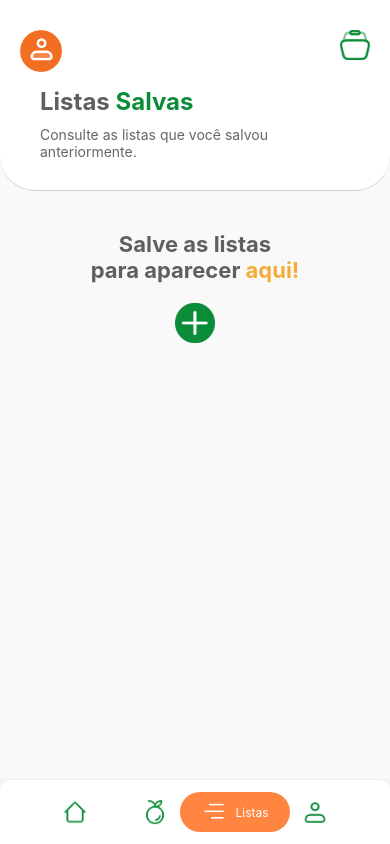
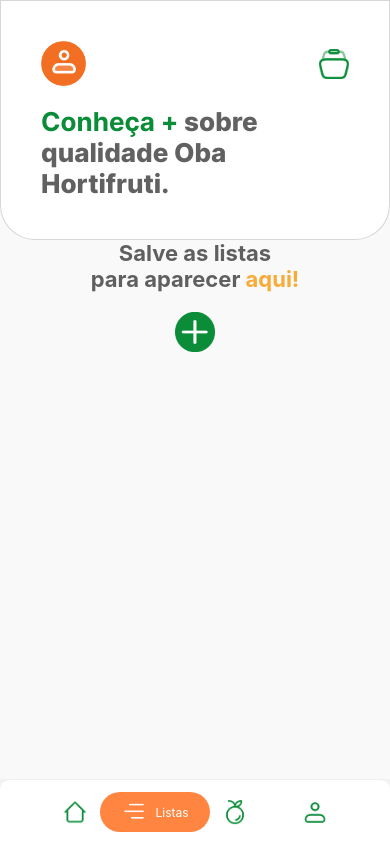
Before and after one commit to MariMari021/AllMarket, a React Native app: screen /ListaSalva in a window 390 px wide. Built offline with nearby package versions, Linux system fonts and the light colour scheme.

Commit message:
arrumando
commit pela liss

```diff
--- a/pages/index.js
+++ b/pages/index.js
@@ -21,7 +21,7 @@
     const [limiteUltrapassado, setLimiteUltrapassado] = useState(false); // Estado para controlar se o limite foi ultrapassado
     // Defina um estado para a quantidade do produto
     const [quantidade, setQuantidade] = useState('');
-    const [selectedCategory, setSelectedCategory] = useState('Categoria1'); // Define "Categoria1" como categoria inicial selecionada
+    const [selectedCategory, setSelectedCategory] = useState('Variados'); // Define "Categoria1" como categoria inicial selecionada
     const [scrollStates, setScrollStates] = useState({});
     const [nomeProduto, setNomeProduto] = useState('');
     const [modalAdicionarCardVisible, setModalAdicionarCardVisible] = useState(false);
@@ -229,21 +229,21 @@
 
     const getCategoryScrollView = (category) => {
         switch (category) {
-            case 'Categoria1':
+            case 'Variados':
                 return renderCategoryScrollView(category, require('../assets/imgCard1.png'));
-            case 'Categoria2':
+            case 'Hortifruti':
                 return renderCategoryScrollView(category, require('../assets/frutas.png'));
-            case 'Categoria3':
+            case 'Adega':
                 return renderCategoryScrollView(category, require('../assets/adega.png'));
-            case 'Categoria4':
+            case 'Padaria':
                 return renderCategoryScrollView(category, require('../assets/padaria.png'));
-            case 'Categoria5':
+            case 'Açougue':
                 return renderCategoryScrollView(category, require('../assets/acougue.png'));
-            case 'Categoria6':
+            case 'Mercearia':
                 return renderCategoryScrollView(category, require('../assets/mercearia.png'));
-            case 'Categoria7':
+            case 'Frios':
                 return renderCategoryScrollView(category, require('../assets/frios.png'));
-            case 'Categoria8':
+            case 'Outros':
                 return renderCategoryScrollView(category, require('../assets/outros.png'));
             // Adicione mais casos conforme necessário para outras categorias
             default:
@@ -494,11 +494,11 @@
                         <ScrollView horizontal={true} showsHorizontalScrollIndicator={false}>
                             <TouchableOpacity style={[
                                 styles.adicionarMercado,
-                                selectedCategory === 'Categoria1' && { backgroundColor: "#7DBF4E", borderColor: "white" },
-                            ]} onPress={() => handleCategoryPress('Categoria1')}>
+                                selectedCategory === 'Variados' && { backgroundColor: "#7DBF4E", borderColor: "white" },
+                            ]} onPress={() => handleCategoryPress('Variados')}>
                                 <Text style={[
                                     styles.adicionarMercadoTexto,
-                                    selectedCategory === 'Categoria1' && { color: 'white' },
+                                    selectedCategory === 'Variados' && { color: 'white' },
                                 ]}>
                                     Variados
                                 </Text>
@@ -506,77 +506,77 @@
                             <TouchableOpacity
                                 style={[
                                     styles.adicionarHortifruti,
-                                    selectedCategory === 'Categoria2' && { backgroundColor: "#7DBF4E", borderColor: "white" },
+                                    selectedCategory === 'Hortifruti' && { backgroundColor: "#7DBF4E", borderColor: "white" },
                                 ]}
-                                onPress={() => handleCategoryPress('Categoria2')}>
+                                onPress={() => handleCategoryPress('Hortifruti')}>
                                 <Text style={[
                                     styles.adicionarHortifrutiTexto,
-                                    selectedCategory === 'Categoria2' && { color: 'white' },
+                                    selectedCategory === 'Hortifruti' && { color: 'white' },
                                 ]}>Hortifruti</Text>
                             </TouchableOpacity>
 
                             <TouchableOpacity style={[
                                 styles.adicionarAdega,
-                                selectedCategory === 'Categoria3' && { backgroundColor: "#7DBF4E", borderColor: "white" },
-                            ]} onPress={() => handleCategoryPress('Categoria3')} >
+                                selectedCategory === 'Adega' && { backgroundColor: "#7DBF4E", borderColor: "white" },
+                            ]} onPress={() => handleCategoryPress('Adega')} >
                                 <Text style={[
                                     styles.adicionarAdegaTexto,
-                                    selectedCategory === 'Categoria3' && { color: 'white' },
+                                    selectedCategory === 'Adega' && { color: 'white' },
                                 ]}>
                                     Adega
                                 </Text>
                             </TouchableOpacity>
                             <TouchableOpacity style={[
                                 styles.adicionarPadaria,
-                                selectedCategory === 'Categoria4' && { backgroundColor: "#7DBF4E", borderColor: "white" },
-                            ]} onPress={() => handleCategoryPress('Categoria4')} >
+                                selectedCategory === 'Padaria' && { backgroundColor: "#7DBF4E", borderColor: "white" },
+                            ]} onPress={() => handleCategoryPress('Padaria')} >
                                 <Text style={[
                                     styles.adicionarPadariaTexto,
-                                    selectedCategory === 'Categoria4' && { color: 'white' },
+                                    selectedCategory === 'Padaria' && { color: 'white' },
                                 ]}>
                                     Padaria
                                 </Text>
                             </TouchableOpacity>
                             <TouchableOpacity style={[
                                 styles.adicionarAcougue,
-                                selectedCategory === 'Categoria5' && { backgroundColor: "#7DBF4E", borderColor: "white" },
-                            ]} onPress={() => handleCategoryPress('Categoria5')}>
+                                selectedCategory === 'Açougue' && { backgroundColor: "#7DBF4E", borderColor: "white" },
+                            ]} onPress={() => handleCategoryPress('Açougue')}>
                                 <Text style={[
                                     styles.adicionarAcougueTexto,
-                                    selectedCategory === 'Categoria5' && { color: 'white' },
+                                    selectedCategory === 'Açougue' && { color: 'white' },
                                 ]}>
                                     Açougue
                                 </Text>
                             </TouchableOpacity>
                             <TouchableOpacity style={[
                                 styles.adicionarMercearia,
-                                selectedCategory === 'Categoria6' && { backgroundColor: "#7DBF4E", borderColor: "white" },
-                            ]} onPress={() => handleCategoryPress('Categoria6')}>
+                                selectedCategory === 'Mercearia' && { backgroundColor: "#7DBF4E", borderColor: "white" },
+                            ]} onPress={() => handleCategoryPress('Mercearia')}>
                                 <Text style={[
                                     styles.adicionarMerceariaTexto,
-                                    selectedCategory === 'Categoria6' && { color: 'white' },
+                                    selectedCategory === 'Mercearia' && { color: 'white' },
                                 ]}>
                                     Mercearia
                                 </Text>
                             </TouchableOpacity>
                             <TouchableOpacity style={[
                                 styles.adicionarFrios,
-                                selectedCategory === 'Categoria7' && { backgroundColor: "#7DBF4E", borderColor: "white" },
-                            ]} onPress={() => handleCategoryPress('Categoria7')} >
+                                selectedCategory === 'Frios' && { backgroundColor: "#7DBF4E", borderColor: "white" },
+                            ]} onPress={() => handleCategoryPress('Frios')} >
                                 <Text style={[
                                     styles.adicionarFriosTexto,
-                                    selectedCategory === 'Categoria7' && { color: 'white' },
+                                    selectedCategory === 'Frios' && { color: 'white' },
                                 ]}>
                                     Frios
                                 </Text>
                             </TouchableOpacity>
                             <TouchableOpacity style={[
                                 styles.adicionarOutros,
-                                selectedCategory === 'Categoria8' && { backgroundColor: "#7DBF4E", borderColor: "white" },
-                            ]} onPress={() => handleCategoryPress('Categoria8')}>
+                                selectedCategory === 'Outros' && { backgroundColor: "#7DBF4E", borderColor: "white" },
+                            ]} onPress={() => handleCategoryPress('Outros')}>
                                 <Text style={[
                                     styles.adicionarOutrosTexto,
-                                    selectedCategory === 'Categoria8' && { color: 'white' },
+                                    selectedCategory === 'Outros' && { color: 'white' },
                                 ]}>
                                     Outros
                                 </Text>
@@ -645,7 +645,7 @@
                             <ScrollView style={styles.categoriaScrollViewSalvar}
                                 showsHorizontalScrollIndicator={true}
                                 persistentScrollbar={true}>
-                                {['Categoria1', 'Categoria2', 'Categoria3', 'Categoria4', 'Categoria5', 'Categoria6', 'Categoria7', 'Categoria8'].map((categoria) => (
+                                {['Variados', 'Hortifruti', 'Adega', 'Padaria', 'Açougue', 'Mercearia', 'Frios', 'Outros'].map((categoria) => (
                                     <TouchableOpacity
                                         key={categoria}
                                         style={[
@@ -730,7 +730,7 @@
                                 showsHorizontalScrollIndicator={true}
                                 persistentScrollbar={true}
                             >
-                                {['Categoria1', 'Categoria2', 'Categoria3', 'Categoria4', 'Categoria5', 'Categoria6', 'Categoria7', 'Categoria8'].map((categoria) => (
+                                {['Variados', 'Hortifruti', 'Adega', 'Padaria', 'Açougue', 'Mercearia', 'Frios', 'Outros'].map((categoria) => (
                                     <TouchableOpacity
                                         key={categoria}
                                         style={[
--- a/pages/listaSalva.js
+++ b/pages/listaSalva.js
@@ -5,7 +5,7 @@
 import { useListas } from './ListasContext';
 import { useUser } from './UserContext';
 
-export function ListaSalva({ route }) {
+export function ListaSalva({ route, valorLimite, categoriasComTotais }) {
     const navigation = useNavigation();
     const [modalVisible, setModalVisible] = useState(false);
     const [selectedLista, setSelectedLista] = useState(null);
@@ -71,21 +71,27 @@
         navigation.navigate('ListaSalva', { listasSalvas: novasListas });
     };
 
+    const handleNavigateToCompras = () => {
+        navigation.navigate('Compras', { ultimoValorLimite: valorLimite, categoriasComTotais });
+    };
+
     return (
         <ScrollView style={styles.container}>
-            <View style={styles.topBar}>
-                <View style={styles.iconContainer}>
-                    <Image source={require('../assets/profile.png')} style={styles.iconeTopo} />
-                    <Image source={require('../assets/sacola.png')} style={styles.iconeTopo2} />
+            <View style={styles.header}>
+                <View style={styles.headerInicio}>
+                    <Image
+                        style={styles.profile}
+                        source={require('../assets/profile.png')}
+                    />
+                    <TouchableOpacity onPress={handleNavigateToCompras}>
+                        <Image
+                            style={styles.sacola}
+                            source={require('../assets/sacola.png')}
+                        />
+                    </TouchableOpacity>
                 </View>
-                <View style={styles.header}>
-                    <Text style={styles.greeting}>
-                        Listas
-                        <Text style={styles.greenText}> Salvas </Text>
-                    </Text>
-                    <Text style={styles.subtitle}>
-                        Consulte as listas que você salvou anteriormente.
-                    </Text>
+                <View style={styles.containerLogo}>
+                    <Text style={styles.bemVindo}><Text style={styles.subtitulo}>Conheça +</Text> sobre qualidade Oba Hortifruti.</Text>
                 </View>
             </View>
 
@@ -241,7 +247,7 @@
         paddingTop: 15,
         paddingHorizontal: 20,
     },
-    greenText: {
+    subtitulo: {
         color: '#0B8C38',
         fontWeight: 'bold',
     },
@@ -411,5 +417,33 @@
         maxHeight: 250,
         width: '100%',
         marginBottom: 20,
-    }
+    },
+    header: {
+        backgroundColor: "#fff",
+        borderBottomEndRadius: 35,
+        borderBottomStartRadius: 35,
+        padding: 40,
+        borderWidth: 1,
+        borderColor: 'rgba(0, 0, 0, 0.16)'
+    },
+    headerInicio: {
+        flexDirection: "row",
+        justifyContent: "space-between",
+        alignItems: "center"
+    },
+    profile: {
+        width: 45,
+        height: 45
+    },
+    sacola: {
+        width: 30,
+        height: 30
+    },
+    bemVindo: {
+        paddingTop: 20,
+        color: 'rgba(0, 0, 0, 0.62)',
+        fontFamily: "Inter",
+        fontWeight: "800",
+        fontSize: 26
+    },
 });
--- a/routes.js
+++ b/routes.js
@@ -12,7 +12,7 @@
 import { Inicio } from './pages/inicio';
 import { ListaSalva } from './pages/listaSalva';
 import { Tutorial } from './pages/tutorial';
-import {Sobre} from './pages/sobre'
+import { Sobre } from './pages/sobre'
 
 const Stack = createNativeStackNavigator();
 const Tab = createBottomTabNavigator();
@@ -66,6 +66,23 @@
           ),
         }}
       />
+
+      <Tab.Screen
+        name="ListaSalva"
+        component={ListaSalva}
+        options={{
+          headerShown: false,
+          tabBarIcon: ({ focused }) => (
+            <CustomTabBarIcon
+              focused={focused}
+              source={require('./assets/listIcon.png')}
+              label="Listas"
+              iconWidth={26}
+              iconHeight={26}
+            />
+          ),
+        }}
+      />
       <Tab.Screen
         name="Sobre"
         component={Sobre}
@@ -78,22 +95,6 @@
               label="Oba"
               iconWidth={26}
               iconHeight={25}
-            />
-          ),
-        }}
-      />
-      <Tab.Screen
-        name="ListaSalva"
-        component={ListaSalva}
-        options={{
-          headerShown: false,
-          tabBarIcon: ({ focused }) => (
-            <CustomTabBarIcon
-              focused={focused}
-              source={require('./assets/listIcon.png')}
-              label="Listas"
-              iconWidth={26}
-              iconHeight={26}
             />
           ),
         }}
@@ -145,8 +146,8 @@
     alignItems: 'center',
     backgroundColor: 'rgba(255, 93, 0, 0.75)',
     borderRadius: 20,
-    width:110,
-    height:40
+    width: 110,
+    height: 40
   },
   focusedLabel: {
     color: '#fff',
```
Lines whose indentation alone changed are shown as unchanged.
